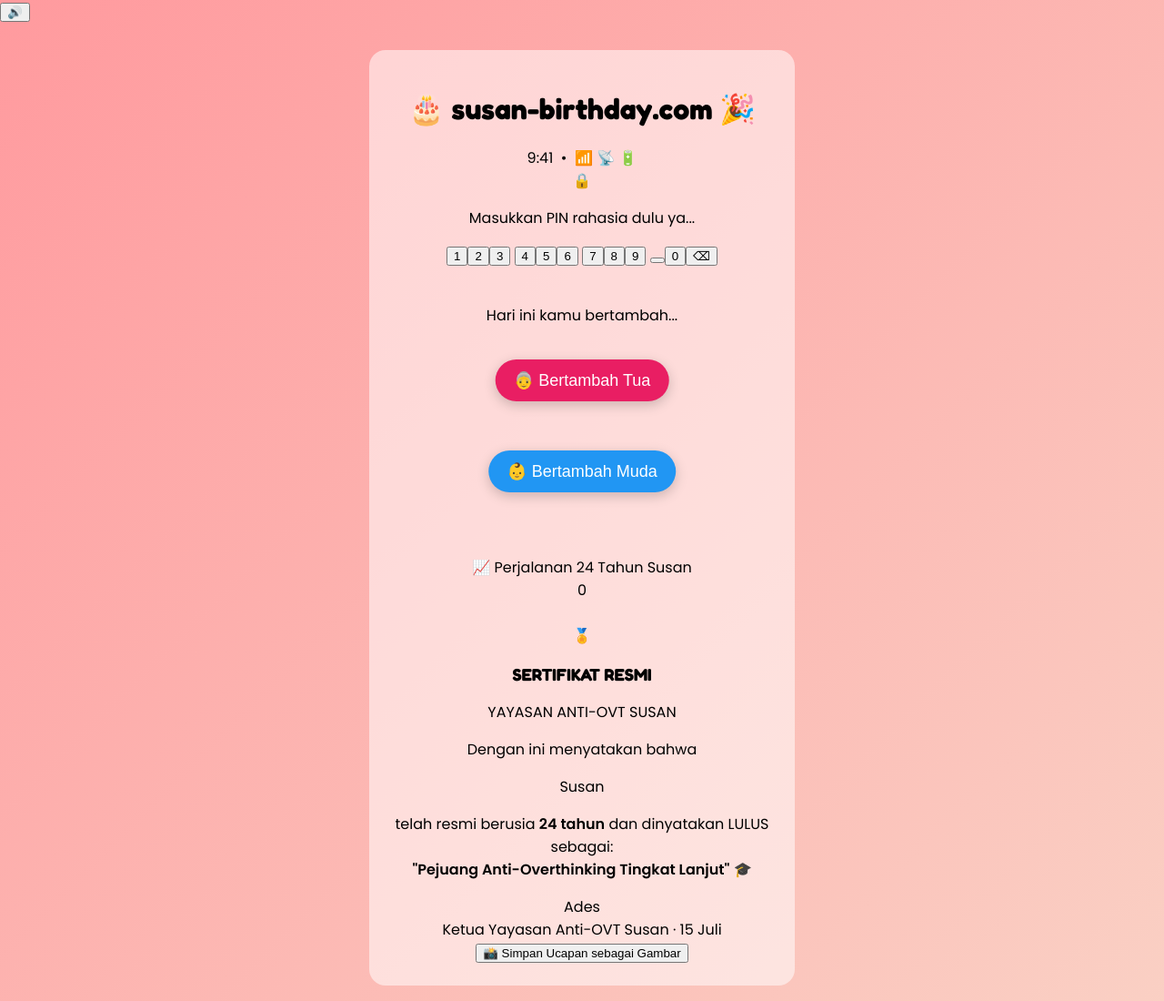
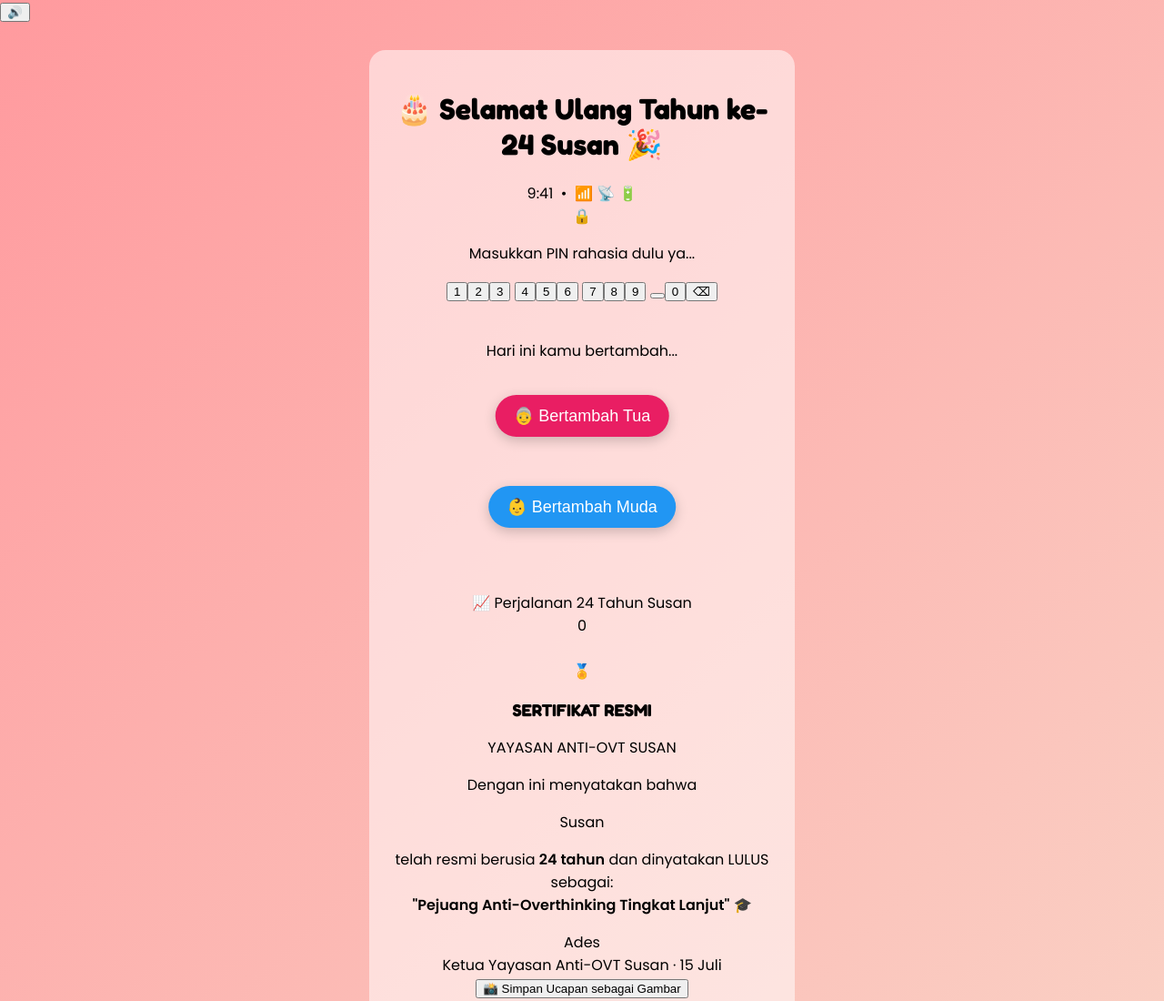
Before and after one commit to desmanto800-bit/First, a plain HTML site: page index.html in a window 1280 px wide. Shown: the top 1100 px of the page at 91% size. Drawn offline with nearby package versions, Linux system fonts and the light colour scheme.

Commit message:
Kembalikan nama web ke "Selamat Ulang Tahun Susan"

```diff
--- a/index.html
+++ b/index.html
@@ -1,5 +1,5 @@
 <!DOCTYPE html><html lang='id'><head><meta charset='utf-8'><meta name='viewport' content='width=device-width,initial-scale=1'>
-<title>susan-birthday.com - Selamat Ulang Tahun Susan</title>
+<title>Selamat Ulang Tahun Susan</title>
 <link rel='preconnect' href='https://fonts.googleapis.com'>
 <link rel='preconnect' href='https://fonts.gstatic.com' crossorigin>
 <link href='https://fonts.googleapis.com/css2?family=Fredoka:wght@500;600;700&family=Poppins:wght@400;500;600&display=swap' rel='stylesheet'>
@@ -72,7 +72,7 @@ body.shake{animation:goyangLayar .5s cubic-bezier(.36,.07,.19,.97) both}
 </style></head><body>
 <div id='sky'></div><canvas id='fireCanvas'></canvas>
 <button id='musicToggle'>🔊</button>
-<div class='card'><h1>🎂 susan-birthday.com 🎉</h1>
+<div class='card'><h1>🎂 Selamat Ulang Tahun ke-24 Susan 🎉</h1>
 <div id='gerbang'>
   <div class='box'>
     <div class='statusbar'>9:41 &nbsp;•&nbsp; 📶 📡 🔋</div>
@@ -168,7 +168,7 @@ document.getElementById('pinKeypad').addEventListener('click',e=>{
 
 const muda=document.getElementById('muda'),tua=document.getElementById('tua'),area=document.getElementById('area');
 function kabur(){muda.style.transform='none';muda.style.left=Math.random()*(area.clientWidth-140)+'px';muda.style.top=(100+Math.random()*90)+'px';}
-muda.onmouseenter=kabur;muda.ontouchstart=e=>{e.preventDefault();kabur();};
+muda.onmouseenter=kabur;muda.ontouchstart=e=>{e.preventDefault();kabur();}
 function conf(){for(let i=0;i<100;i++){let d=document.createElement('div');d.className='conf';d.textContent='🎊';d.style.left=Math.random()*100+'vw';d.style.animationDelay=Math.random()*.5+'s';[...]
 function bal(){for(let i=0;i<10;i++){let b=document.createElement('div');b.className='balloon';b.textContent='🎈';b.style.left=Math.random()*100+'vw';b.style.animationDelay=i*.2+'s';document.bo[...]
 
```
